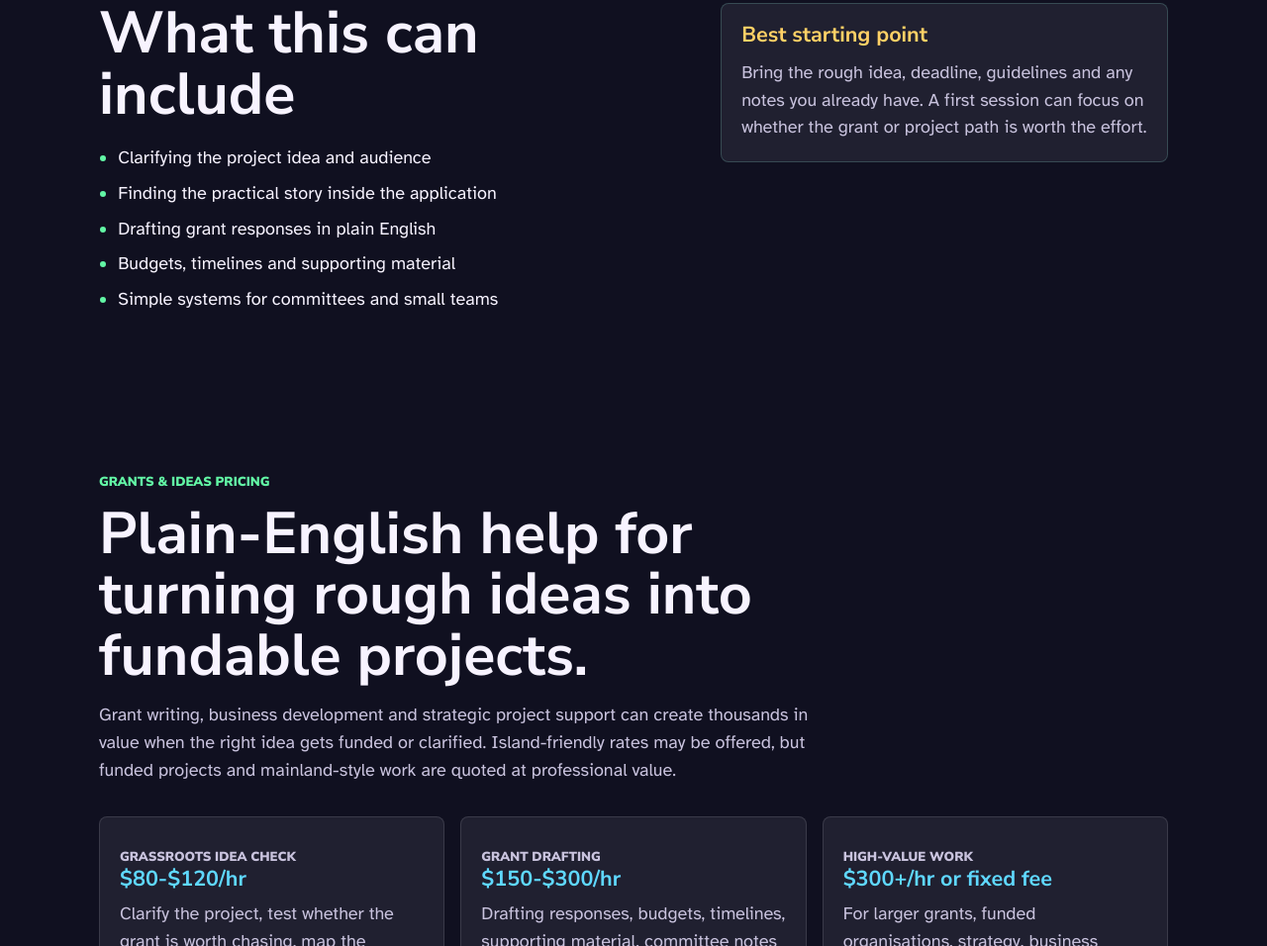
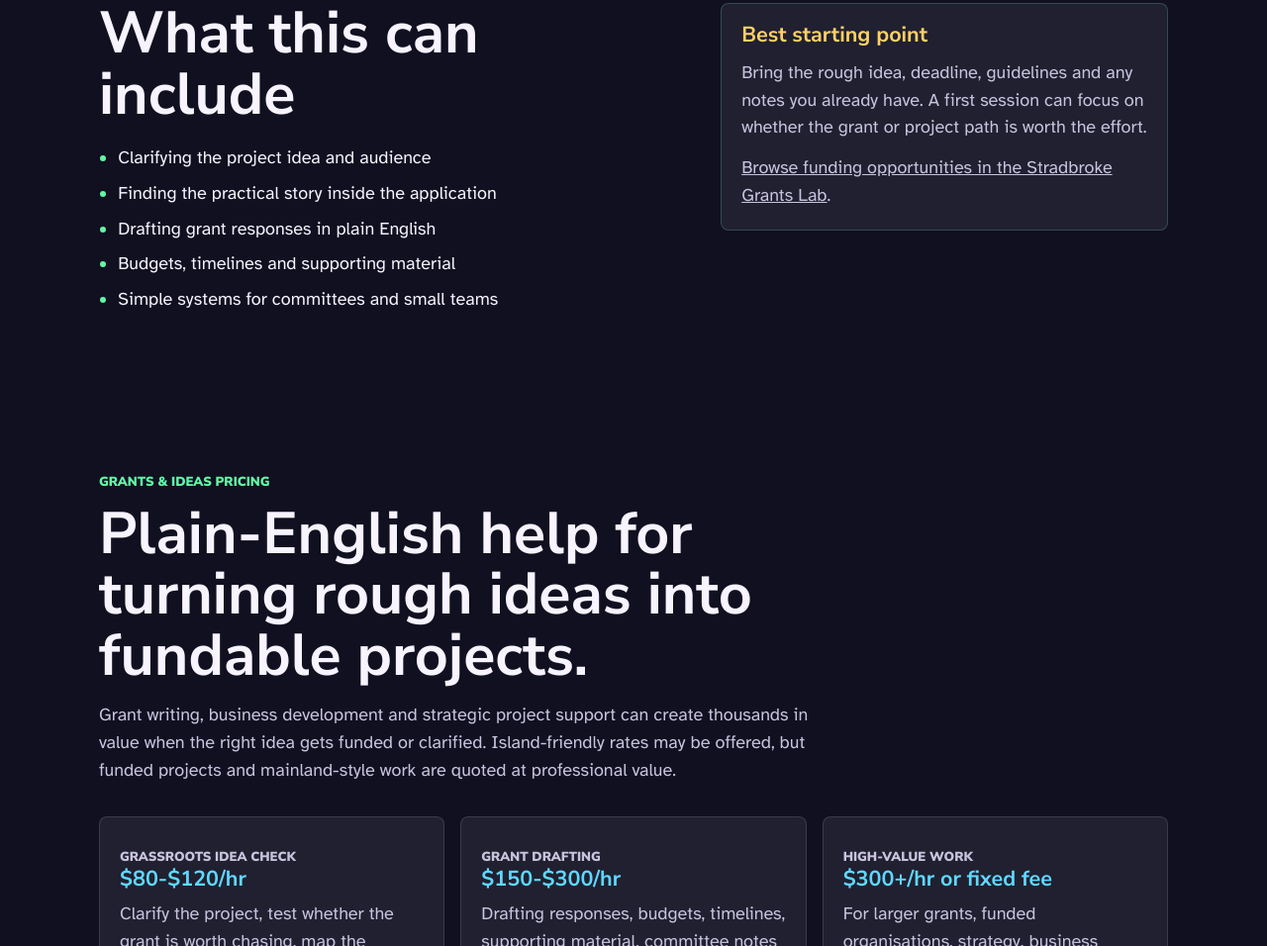
Before and after one commit to auraofintelligence/strange-but-true, a plain HTML site: page grants-ideas.html in a window 1280 px wide. Shown: the part 886-1842 px from the top of the page at 99% size. Drawn offline with Linux system fonts and the light colour scheme.

Commit message:
Link the Stradbroke Grants Lab watchlist

```diff
--- a/grants-ideas.html
+++ b/grants-ideas.html
@@ -52,6 +52,7 @@
         <div class="note-panel">
           <h3>Best starting point</h3>
           <p>Bring the rough idea, deadline, guidelines and any notes you already have. A first session can focus on whether the grant or project path is worth the effort.</p>
+          <p><a href="https://auraofintelligence.github.io/stradbroke-grants-lab/grant-watchlist.html">Browse funding opportunities in the Stradbroke Grants Lab</a>.</p>
         </div>
       </section>
       <section class="section">
```
